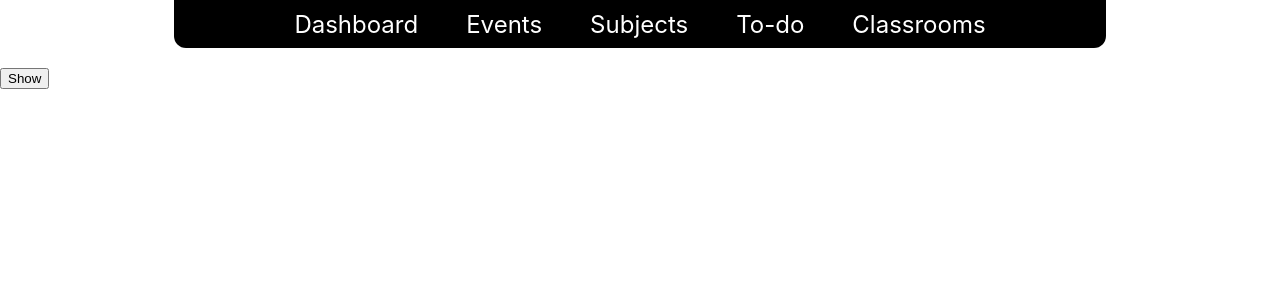
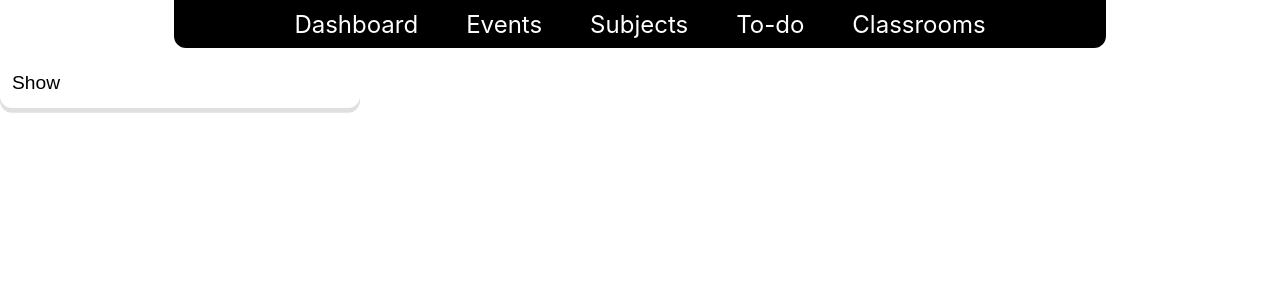
Before and after one commit to colony-school/Cschool-frontend, a Next.js app: page /test in a window 1280 px wide. Shown: the top 300 px of the page. Built offline with nearby package versions, Linux system fonts and the light colour scheme.

Commit message:
Imported Dropdown SCSS from Colony

```diff
--- a/src/pages/test.tsx
+++ b/src/pages/test.tsx
@@ -13,11 +13,13 @@ import styles from "../styles/pages/test.module.scss";
 const Test: NextPage = () => {
     return (
         <main>
-            <Dropdown list={[
-                {id: 0, text: "Show"},
-                {id: 1, text: "Censored before show"},
-                {id: 2, text: "Don't show"}
-            ]} startsAs={0} onChange={() => console.log("hi")} />
+            <div className={styles["dropdown"]}>
+                <Dropdown list={[
+                    {id: 0, text: "Show"},
+                    {id: 1, text: "Censored before show"},
+                    {id: 2, text: "Don't show"}
+                ]} startsAs={0} onChange={() => console.log("hi")} />
+            </div>
         </main>
     );
 }
--- a/src/styles/abstracts/palette.scss
+++ b/src/styles/abstracts/palette.scss
@@ -7,7 +7,7 @@ $accent: #CD6767;
 
 $card: #FFFFFF;
 $card-translucent: #FFFFFFAA;
-$side: #B4B4B4;
+$side: #00000020;
 
 $menu: #000000;
 
--- a/src/styles/components/card.scss
+++ b/src/styles/components/card.scss
@@ -7,6 +7,12 @@
     border-radius: s.$border-radius;
 }
 
+@mixin card-white() {
+    background: p.$card;
+    box-shadow: 0 0.2rem 0 p.$side;
+    border-radius: s.$border-radius;
+}
+
 @mixin card-flat($background) {
     background: $background;
     border-radius: s.$border-radius;
--- a/src/styles/components/dropdown.module.scss
+++ b/src/styles/components/dropdown.module.scss
@@ -0,0 +1,62 @@
+@use "../abstracts/palette.scss" as p;
+@use "../abstracts/sizes.scss" as s;
+@use "../components/card.scss" as cc;
+
+.dropdown {
+    @include cc.card-white();
+    position: relative;
+    top: 0.5rem;
+    display: flex;
+    flex-direction: column;
+    width: calc(100% - 0.5rem);
+    margin: 0 -8rem -5.3rem 0;
+    padding: 0.3rem;
+    z-index: 7;
+    &-scroll-area {
+        height: 4.7rem;
+        padding-right: 0.3rem;
+        overflow: hidden scroll;
+    }
+}
+
+.dropdown-trigger {
+    @include cc.card-white();
+    display: flex;
+    justify-content: space-between;
+    width: 100%;
+    height: 2rem;
+    padding: 0.5rem;
+    font-size: 0.8rem;
+    border: none;
+    outline: none;
+    cursor: pointer;
+}
+
+.option {
+    @include cc.card-flat(transparent);
+    display: flex;
+    align-items: center;
+    justify-content: flex-start;
+    width: 100%;
+    height: 1.45rem;
+    margin: 0.1em 0;
+    padding: 0 0.5em;
+    font-size: 0.8rem;
+    border: none;
+    span {
+        text-align: left;
+    }
+    &-false {
+        @extend .option;
+        &:hover {
+            background: p.$secondary;
+        }
+    }
+    &-true {
+        @extend .option;
+        background: p.$secondary;
+        &:hover {
+            opacity: 80%;
+        }
+    }
+}
--- a/src/styles/pages/test.module.scss
+++ b/src/styles/pages/test.module.scss
@@ -0,0 +1,3 @@
+.dropdown {
+    width: 15rem;
+}
```
